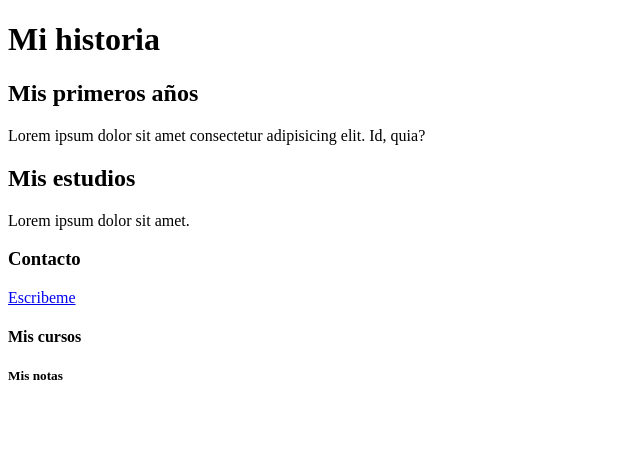
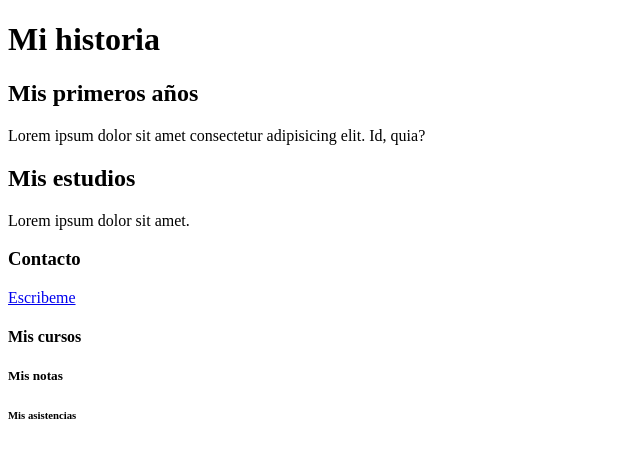
Before and after one commit to Alejandroo-bot/Biografia, a plain HTML site: page index.html in a window 1280 px wide. Shown: the full height of the page, 0-640 px from the left. Drawn offline with Linux system fonts and the light colour scheme.

Commit message:
Mis asistencias

```diff
--- a/index.html
+++ b/index.html
@@ -28,6 +28,7 @@
             </a>
             <h4>Mis cursos</h4>
             <h5>Mis notas</h5>
+            <h6>Mis asistencias</h6>
         </section>
     </footer>
 </body>
```
